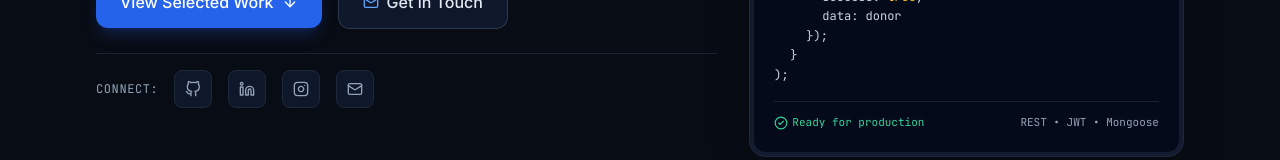
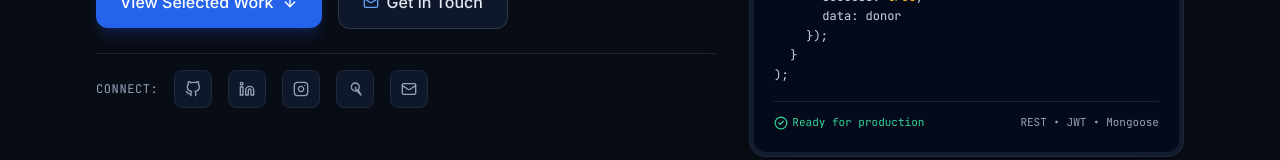
Before and after one commit to muhammedma-2006/portfolio, a React (Vite) app: page / in a window 1280 px wide. Shown: the part 569-729 px from the top of the page. Built offline with nearby package versions, Linux system fonts and the light colour scheme.

Commit message:
add whatsapp

```diff
--- a/src/components/Hero.jsx
+++ b/src/components/Hero.jsx
@@ -9,7 +9,7 @@ import {
   Layers,
   ArrowRight
 } from 'lucide-react';
-import { GithubIcon, LinkedinIcon, InstagramIcon } from './SocialIcons';
+import { GithubIcon, LinkedinIcon, InstagramIcon, WhatsappIcon } from './SocialIcons';
 
 export default function Hero() {
   const { name, headline, bio, socialLinks, status } = personalData;
@@ -112,7 +112,15 @@ export default function Hero() {
               >
                 <InstagramIcon className="w-4 h-4" />
               </a>
-
+              <a
+                href={socialLinks.whatsapp}
+                target="_blank"
+                rel="noopener noreferrer"
+                className="p-2.5 rounded-lg bg-slate-900 border border-slate-800 text-slate-400 hover:text-green-400 hover:border-slate-700 hover:bg-slate-850 transition-all focus-visible:ring-2 focus-visible:ring-blue-400"
+                aria-label="WhatsApp Profile"
+              >
+                <WhatsappIcon className="w-4 h-4" />
+              </a>
               <a
                 href={`mailto:${socialLinks.email}`}
                 className="p-2.5 rounded-lg bg-slate-900 border border-slate-800 text-slate-400 hover:text-emerald-400 hover:border-slate-700 hover:bg-slate-850 transition-all focus-visible:ring-2 focus-visible:ring-blue-400"
--- a/src/components/SocialIcons.jsx
+++ b/src/components/SocialIcons.jsx
@@ -60,3 +60,20 @@ export function InstagramIcon({ className = "w-4 h-4", ...props }) {
     </svg>
   );
 }
+export function WhatsappIcon({ className = "w-4 h-4", ...props }) {
+  return (
+    <svg
+      role="img"
+      viewBox="0 0 24 24"
+      fill="none"
+      stroke="currentColor"
+      strokeWidth="2"
+      strokeLinecap="round"
+      strokeLinejoin="round"
+      className={className}
+      {...props}
+    >
+      <path d="M16.75 13.25a2.5 2.5 0 0 1-3.5-3.5m3.5 3.5L21 21l-4.25-4.25zm0 0L15 15m1.75-1.75a6 6 0 1 0-8.5-8.5 6 6 0 0 0 8.5 8.5z" />
+    </svg>
+  );
+}
--- a/src/data/portfolioData.js
+++ b/src/data/portfolioData.js
@@ -22,6 +22,7 @@ export const personalData = {
     github: "https://github.com/muhammedma-2006",
     linkedin: "https://www.linkedin.com/in/muhammed-m-a-8a8627264/",
     instagram: "https://www.instagram.com/_mishab_m_a/",
+    whatsapp: "https://wa.me/918301034717",
     email: "muhammedmaponnani@gmail.com", // EDIT: Update with your primary email address
     resume: "/resume.pdf", // EDIT: Place your resume PDF in `public/resume.pdf`
   },
```
